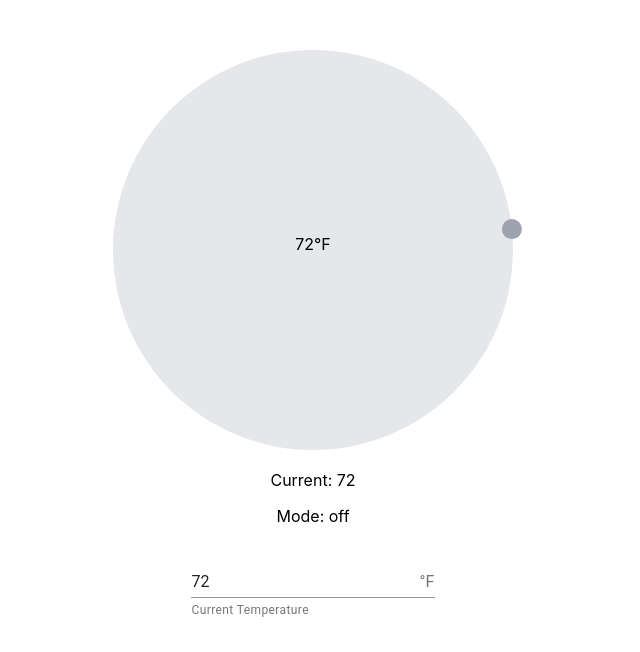
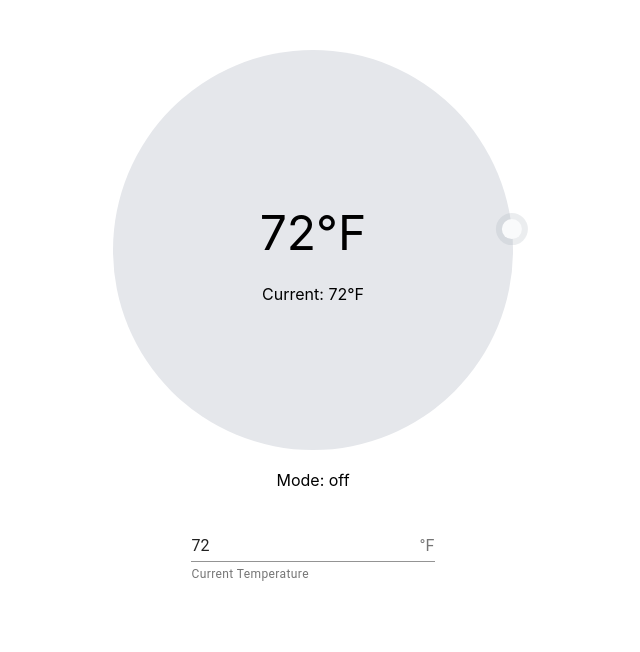
Before and after one commit to hellodommy/cs3249-radial-slider, a React (Create React App) app: page / in a window 1280 px wide. Shown: the top 652 px of the page, without its empty margins (327-967 px from the left). Built offline with nearby package versions, Linux system fonts and the light colour scheme.

Commit message:
Add shadow to knob

```diff
--- a/src/View/RadialSliderView.jsx
+++ b/src/View/RadialSliderView.jsx
@@ -112,16 +112,25 @@ class RadialSliderView extends React.Component {
             fill="#9CA3AF"
             cx={xknob}
             cy={yknob}
+            r="16"
+            fillOpacity="0.2"
+          />
+          <circle
+            fill="#F9FAFB"
+            cx={xknob}
+            cy={yknob}
             r="10"
             onMouseDown={this.handleMouseDown}
             onMouseUp={this.handleMouseUp}
             style={{ cursor: "pointer" }}
           />
-          <text x="200" y="200" text-anchor="middle" class="small">
+          <text x="200" y="200" text-anchor="middle" fontSize="3rem">
             {targetTemperature}°F
           </text>
+          <text x="200" y="250" text-anchor="middle" fontSize="1rem">
+            Current: {currTemperature}°F
+          </text>
         </svg>
-        <p>Current: {currTemperature}</p>
         <p>Mode: {mode}</p>
       </div>
     );
```
